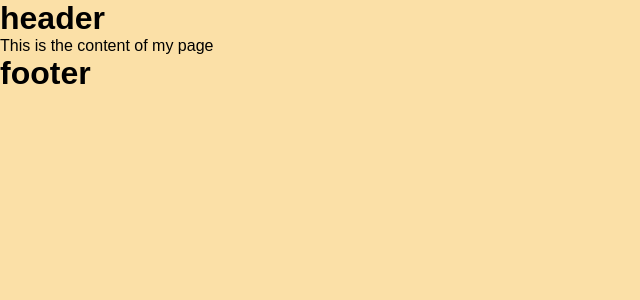
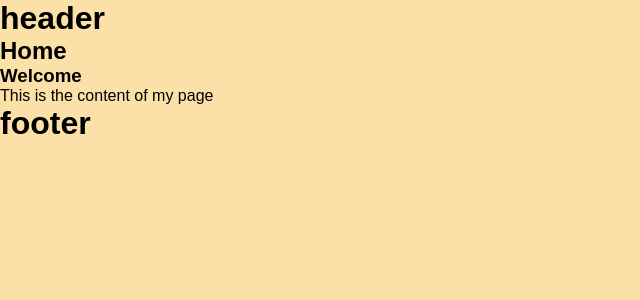
Before and after one commit to bashokusan/bashokusan.github.io, a Jekyll site: the page built from index.html, in a window 1280 px wide. Shown: the top 300 px of the page, without its empty margins (0-640 px from the left). Built offline with Jekyll 4.4.1, drawn with Linux system fonts in a browser that asks for light colours.

Commit message:
variable

```diff
--- a/_layouts/default.html
+++ b/_layouts/default.html
@@ -3,5 +3,6 @@ layout: wrapper
 title: Home
 ---
 
-<h2>{{ page.title }}</h2>
+<h2>{{ layout.title }}</h2>
+<h3>{{ page.title }}</h3>
 {{ content }}
--- a/index.html
+++ b/index.html
@@ -1,4 +1,5 @@
 ---
+title: Welcome
 ---
 
 <section>
```
